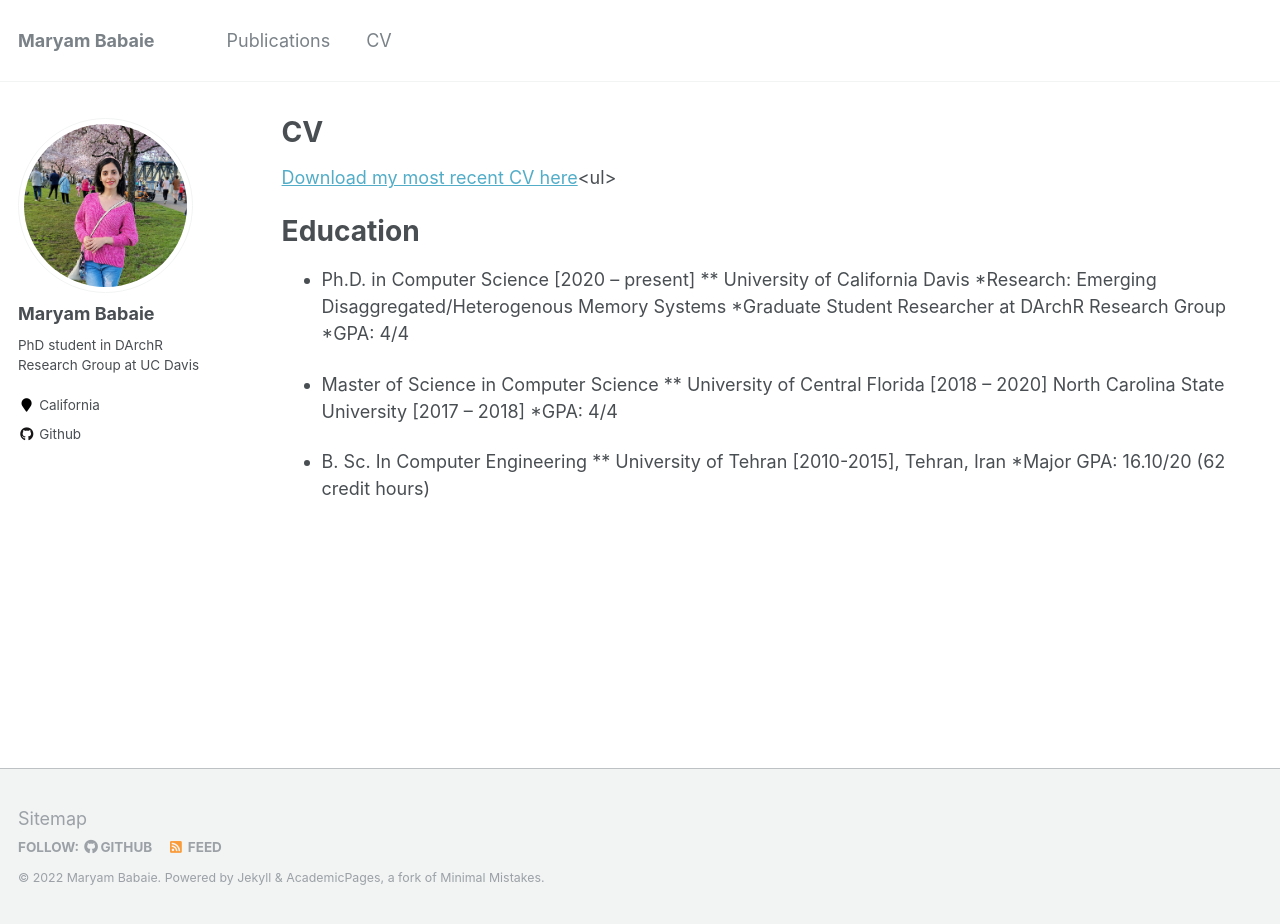
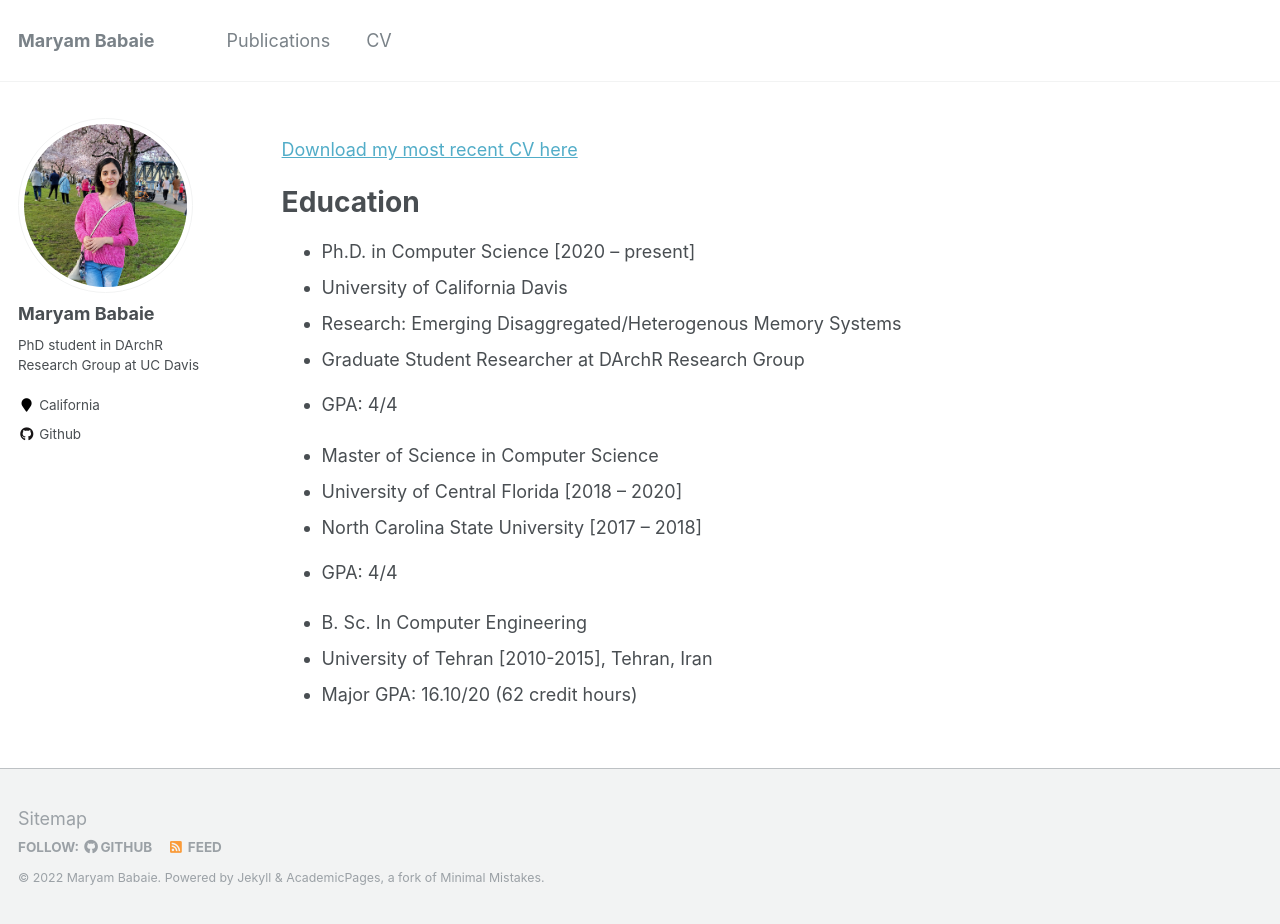
Before and after one commit to mbabaie/mbabaie.github.io, a Jekyll site: the page built from _pages/cv.md, in a window 1280 px wide and 924 px high. Built offline with Jekyll 4.4.1, drawn with Linux system fonts in a browser that asks for light colours.

Commit message:
Update cv.md

```diff
--- a/_pages/cv.md
+++ b/_pages/cv.md
@@ -1,28 +1,28 @@
 ---
 layout: archive
-title: "CV"
+title: ""
 permalink: /cv/
 author_profile: true
 redirect_from:
   - /resume
 ---
 
- [Download my most recent CV here](http://mbabaie.github.io/files/CV.pdf)<ul>
+ [Download my most recent CV here](http://mbabaie.github.io/files/CV.pdf)
 
 
 Education
 ======
 * Ph.D. in Computer Science [2020 – present]
-** University of California Davis
-	*Research: Emerging Disaggregated/Heterogenous Memory Systems
-	*Graduate Student Researcher at DArchR Research Group
-	*GPA: 4/4
+* 	University of California Davis
+* 		Research: Emerging Disaggregated/Heterogenous Memory Systems
+* 		Graduate Student Researcher at DArchR Research Group
+* 		GPA: 4/4
 
 * Master of Science in Computer Science
-** University of Central Florida [2018 – 2020]
-       North Carolina State University [2017 – 2018]
-  *GPA: 4/4
+* 	University of Central Florida [2018 – 2020]
+* 	North Carolina State University [2017 – 2018]
+* 		GPA: 4/4
 
 * B. Sc. In Computer Engineering
-** University of Tehran [2010-2015], Tehran, Iran
-  *Major GPA: 16.10/20 (62 credit hours)
+* 	University of Tehran [2010-2015], Tehran, Iran
+* 		Major GPA: 16.10/20 (62 credit hours)
```
